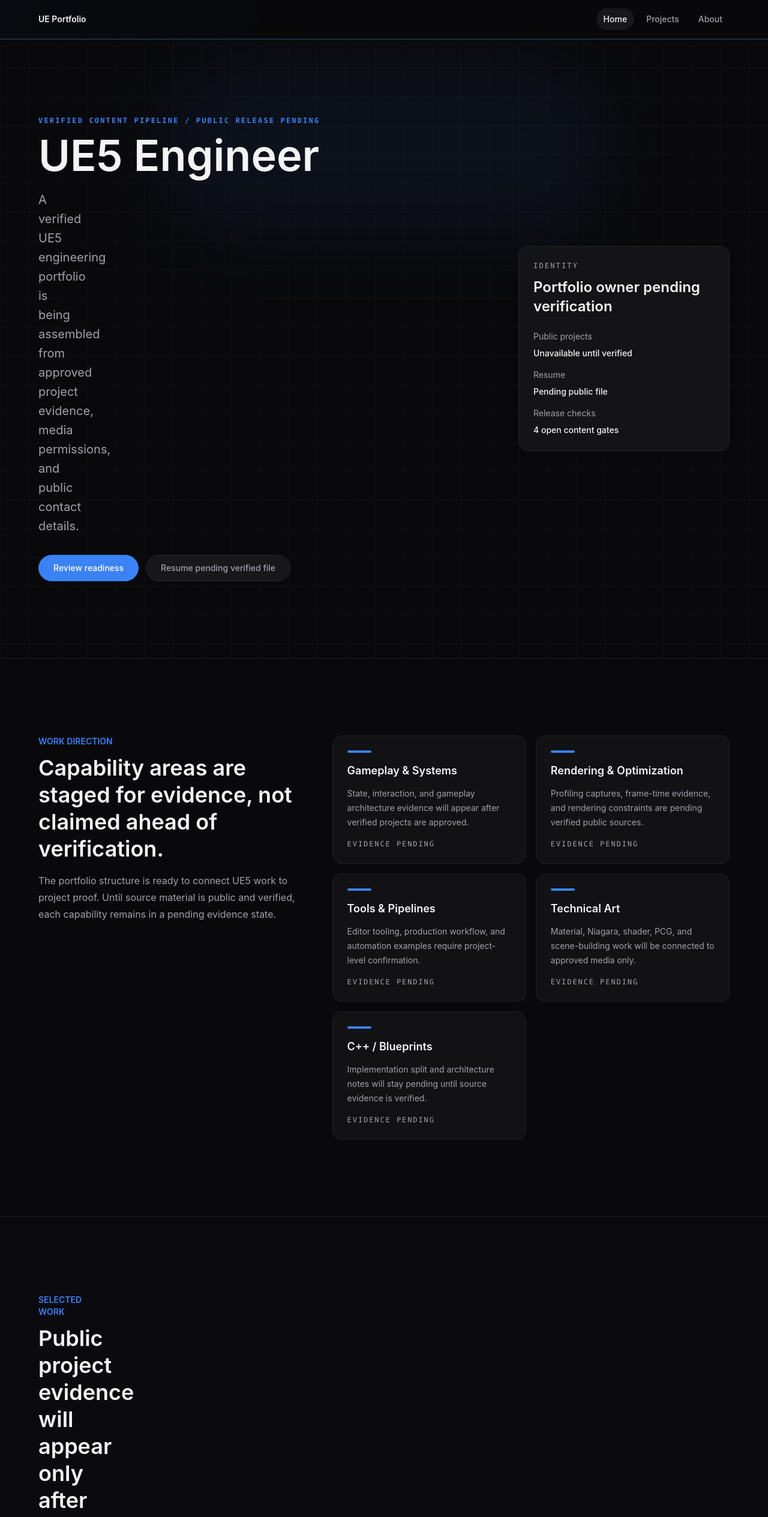
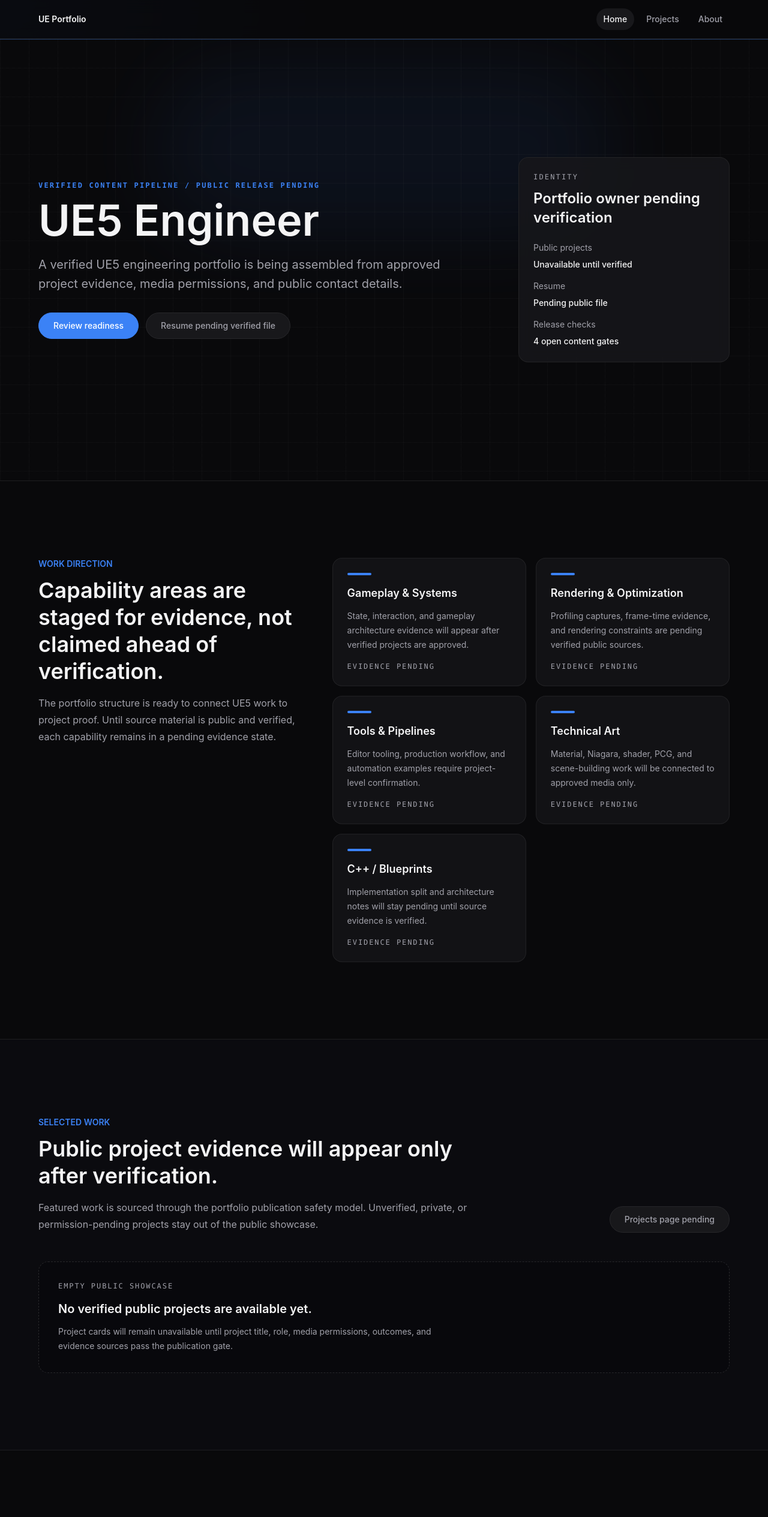
Before and after one commit to sgyueran/UE, a React (Vite) app: page / in a window 1280 px wide. Shown: the top 2529 px of the page at 60% size. Built offline with nearby package versions, Linux system fonts and the light colour scheme.

Commit message:
fix(SPRINT-05): preserve core page readability

```diff
--- a/src/features/home/HomeFeaturedProjects.tsx
+++ b/src/features/home/HomeFeaturedProjects.tsx
@@ -10,7 +10,7 @@ export function HomeFeaturedProjects() {
     <section aria-labelledby="featured-projects-title" className="border-y border-border/70 bg-surface/40">
       <div className="app-container py-section" id="selected-work">
         <div className="flex flex-col gap-md md:flex-row md:items-end md:justify-between">
-          <div className="max-w-3xl">
+          <div className="max-w-[48rem]">
             <p className="mb-sm text-sm font-semibold uppercase text-primary">Selected work</p>
             <h2 className="text-3xl font-semibold leading-tight text-text md:text-4xl" id="featured-projects-title">
               Public project evidence will appear only after verification.
@@ -33,8 +33,8 @@ export function HomeFeaturedProjects() {
         ) : (
           <div className="mt-2xl rounded-lg border border-dashed border-border bg-background/55 p-xl">
             <p className="font-mono text-xs uppercase tracking-[0.16em] text-muted">Empty public showcase</p>
-            <p className="mt-md max-w-2xl text-xl font-semibold text-text">No verified public projects are available yet.</p>
-            <p className="mt-sm max-w-2xl text-sm leading-6 text-muted">
+            <p className="mt-md max-w-[42rem] text-xl font-semibold text-text">No verified public projects are available yet.</p>
+            <p className="mt-sm max-w-[42rem] text-sm leading-6 text-muted">
               Project cards will remain unavailable until project title, role, media permissions, outcomes, and evidence
               sources pass the publication gate.
             </p>
--- a/src/features/home/HomeHero.tsx
+++ b/src/features/home/HomeHero.tsx
@@ -2,7 +2,7 @@ import { useEffect, useRef } from "react";
 
 import { useReducedMotion } from "@/app/providers";
 import { getPortfolioContentModel } from "@/lib/content";
-import { canUseDesktopMotion, motionEase } from "@/lib/motion";
+import { canUseDesktopMotion, motionEase, shouldUseReducedMotion } from "@/lib/motion";
 import { gsap } from "gsap";
 
 function isSafeText(value: string): boolean {
@@ -27,14 +27,20 @@ export function HomeHero() {
   useEffect(() => {
     const root = rootRef.current;
 
-    if (!root || prefersReducedMotion) {
+    if (!root) {
+      return;
+    }
+
+    const revealItems = gsap.utils.toArray<HTMLElement>("[data-hero-reveal]", root);
+    const parallaxItems = gsap.utils.toArray<HTMLElement>("[data-hero-parallax]", root);
+
+    if (prefersReducedMotion || shouldUseReducedMotion()) {
+      gsap.set(revealItems, { clearProps: "opacity,visibility,transform" });
+      gsap.set(parallaxItems, { clearProps: "transform" });
       return;
     }
 
     const context = gsap.context(() => {
-      const revealItems = gsap.utils.toArray<HTMLElement>("[data-hero-reveal]");
-      const parallaxItems = gsap.utils.toArray<HTMLElement>("[data-hero-parallax]");
-
       gsap.from(revealItems, {
         autoAlpha: 0,
         duration: 0.7,
@@ -109,7 +115,7 @@ export function HomeHero() {
           >
             {title}
           </h1>
-          <p className="mt-lg max-w-2xl text-lg leading-8 text-muted sm:text-xl" data-hero-reveal>
+          <p className="mt-lg max-w-[42rem] text-lg leading-8 text-muted sm:text-xl" data-hero-reveal>
             {intro}
           </p>
 
--- a/src/features/home/HomeProjectPreviewMedia.tsx
+++ b/src/features/home/HomeProjectPreviewMedia.tsx
@@ -20,7 +20,7 @@ export function HomeProjectPreviewMedia({ project }: HomeProjectPreviewMediaProp
   if (!video) {
     return (
       <div className="flex aspect-video items-center justify-center rounded-lg border border-dashed border-border bg-background/65 p-lg text-center">
-        <p className="max-w-sm text-sm leading-6 text-muted">Verified public video is unavailable for this project.</p>
+        <p className="max-w-[24rem] text-sm leading-6 text-muted">Verified public video is unavailable for this project.</p>
       </div>
     );
   }
@@ -48,7 +48,7 @@ export function HomeProjectPreviewMedia({ project }: HomeProjectPreviewMediaProp
     <div className="rounded-lg border border-border bg-background/65 p-sm">
       {isUnavailable ? (
         <div className="flex aspect-video items-center justify-center rounded-sm bg-card p-lg text-center">
-          <p className="max-w-sm text-sm leading-6 text-muted">Video preview failed to load. Project text remains available.</p>
+          <p className="max-w-[24rem] text-sm leading-6 text-muted">Video preview failed to load. Project text remains available.</p>
         </div>
       ) : (
         <video
--- a/src/features/projects/ProjectListMediaPreview.tsx
+++ b/src/features/projects/ProjectListMediaPreview.tsx
@@ -21,7 +21,7 @@ export function ProjectListMediaPreview({ project }: ProjectListMediaPreviewProp
   if (hasFailed) {
     return (
       <div className="flex aspect-video items-center justify-center rounded-sm bg-background p-lg text-center">
-        <p className="max-w-sm text-sm leading-6 text-muted">Media preview is unavailable. Project details remain readable.</p>
+        <p className="max-w-[24rem] text-sm leading-6 text-muted">Media preview is unavailable. Project details remain readable.</p>
       </div>
     );
   }
@@ -70,7 +70,7 @@ export function ProjectListMediaPreview({ project }: ProjectListMediaPreviewProp
 
   return (
     <div className="flex aspect-video items-center justify-center rounded-sm border border-dashed border-border bg-background/70 p-lg text-center">
-      <p className="max-w-sm text-sm leading-6 text-muted">No verified public media preview.</p>
+      <p className="max-w-[24rem] text-sm leading-6 text-muted">No verified public media preview.</p>
     </div>
   );
 }
--- a/src/features/projects/ProjectsListing.tsx
+++ b/src/features/projects/ProjectsListing.tsx
@@ -27,7 +27,7 @@ export function ProjectsListing() {
 
   return (
     <section aria-labelledby="projects-list-title" className="app-container py-section">
-      <div className="max-w-3xl">
+      <div className="max-w-[48rem]">
         <p className="mb-sm text-sm font-semibold uppercase text-primary">Projects</p>
         <h1 className="text-4xl font-semibold leading-tight text-text md:text-6xl" id="projects-list-title">
           Verified project index
@@ -97,7 +97,7 @@ export function ProjectsListing() {
         <div className="mt-2xl rounded-lg border border-dashed border-border bg-card/60 p-xl">
           <p className="font-mono text-xs uppercase tracking-[0.16em] text-muted">No public projects</p>
           <h2 className="mt-md text-2xl font-semibold text-text">Project entries are unavailable until verified.</h2>
-          <p className="mt-sm max-w-2xl text-sm leading-6 text-muted">
+          <p className="mt-sm max-w-[42rem] text-sm leading-6 text-muted">
             Add verified project titles, responsibilities, media permissions, outcomes, and evidence sources before
             publishing project cards here.
           </p>
```
